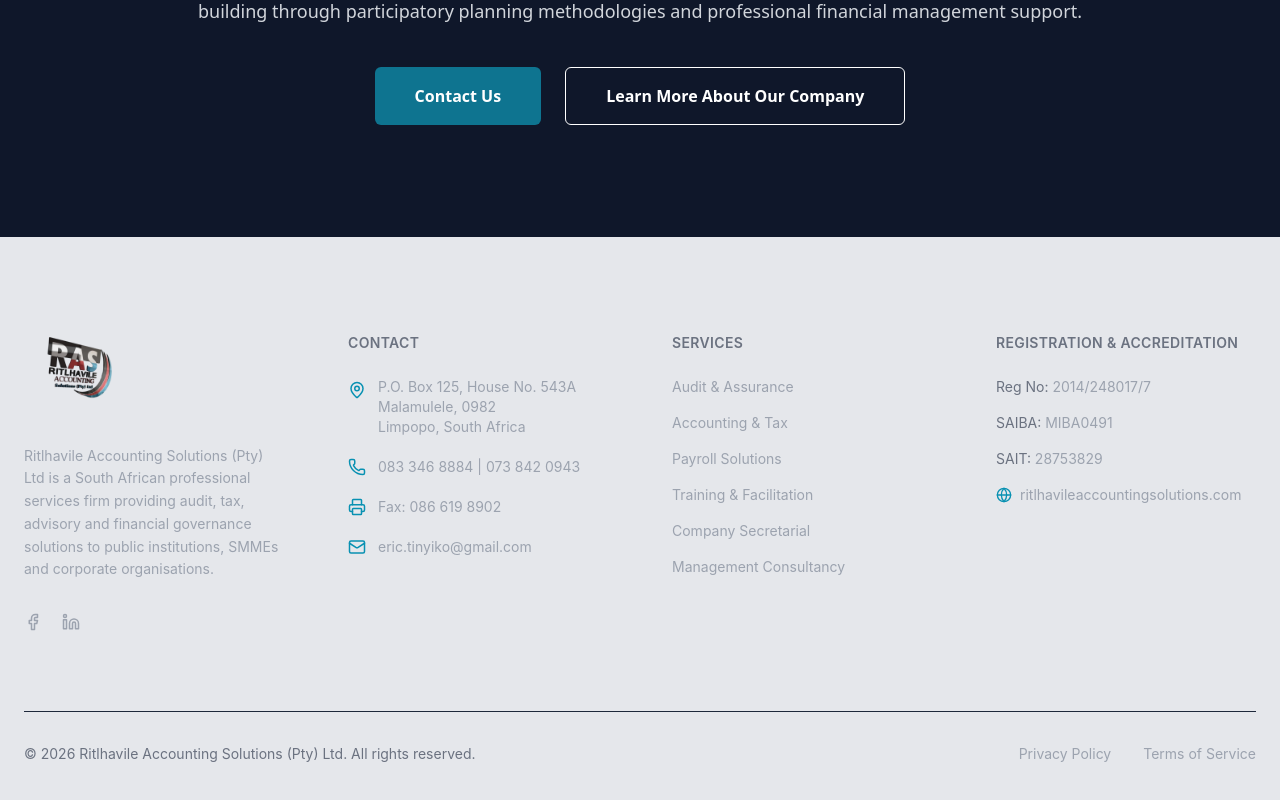
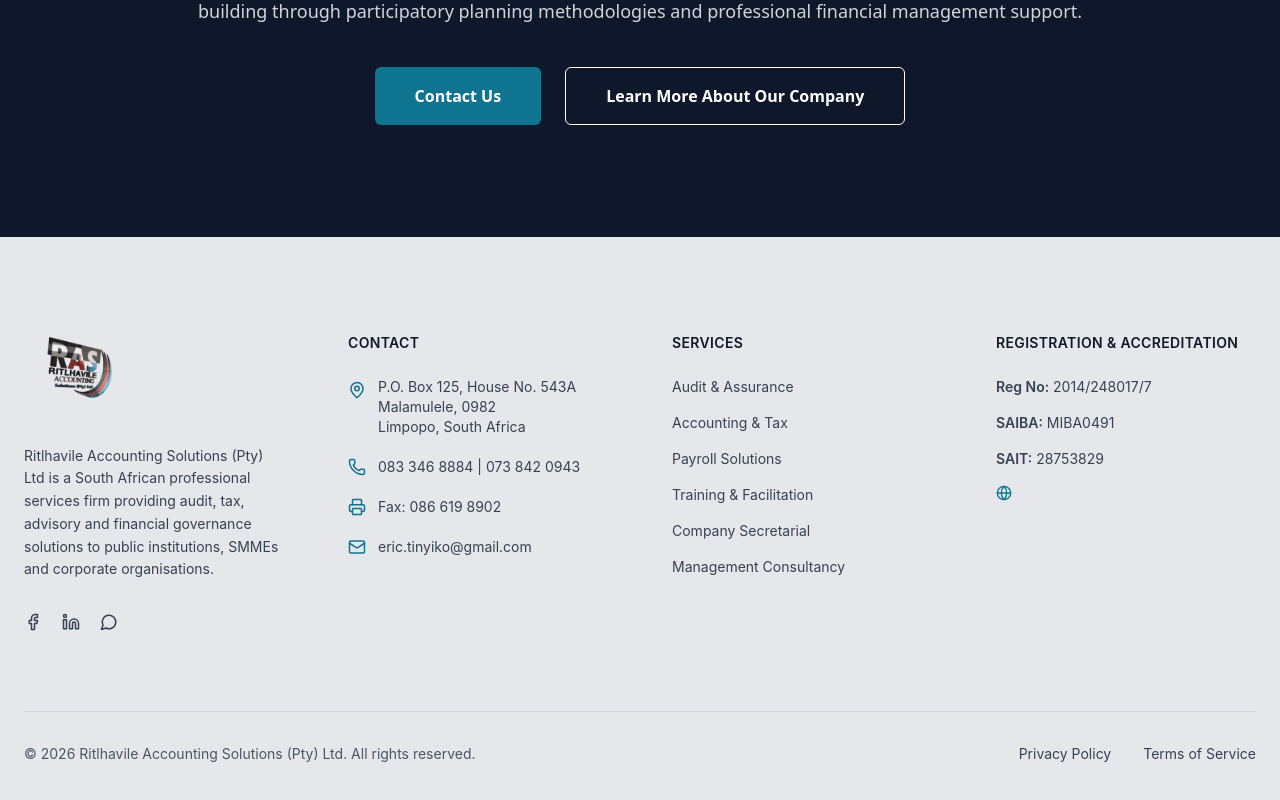
Before and after one commit to Neil-Ntshovelo/rithlavile-accounting-solutions, a React (Vite) app: page /services-items in a window 1280 px wide. Shown: the part 1843-2643 px from the top of the page. Built offline with nearby package versions, Linux system fonts and the light colour scheme.

Commit message:
Add files via upload

```diff
--- a/src/components/Footer.jsx
+++ b/src/components/Footer.jsx
@@ -7,15 +7,17 @@
   Facebook,
   Linkedin,
   Globe,
+  MessageCircle,
 } from "lucide-react";
 import { Link } from "react-router-dom";
 import logo from "../assets/logo.png";
 
 const Footer = () => {
   return (
-    <footer className="bg-gray-200 text-gray-400 pt-24 pb-10">
+    <footer className="bg-gray-200 text-gray-700 pt-24 pb-10">
       <div className="max-w-7xl mx-auto px-6">
         <div className="grid grid-cols-1 md:grid-cols-2 lg:grid-cols-4 gap-16 mb-20">
+
           {/* COMPANY OVERVIEW */}
           <div>
             <div className="mb-8">
@@ -25,49 +27,65 @@
                 className="h-20 w-auto object-contain"
               />
             </div>
+
             <p className="text-sm leading-relaxed mb-8">
               Ritlhavile Accounting Solutions (Pty) Ltd is a South African
               professional services firm providing audit, tax, advisory and
               financial governance solutions to public institutions, SMMEs and
               corporate organisations.
             </p>
+
             <div className="flex gap-5">
-              <a href="#" className="hover:text-white transition duration-300">
+              <a href="#" className="hover:text-cyan-700 transition">
                 <Facebook size={18} />
               </a>
-              <a href="#" className="hover:text-white transition duration-300">
+
+              <a href="#" className="hover:text-cyan-700 transition">
                 <Linkedin size={18} />
+              </a>
+
+              <a
+                href="https://wa.me/27833468884"
+                target="_blank"
+                rel="noopener noreferrer"
+                className="hover:text-green-600 transition"
+              >
+                <MessageCircle size={18} />
               </a>
             </div>
           </div>
 
           {/* CONTACT DETAILS */}
           <div>
-            <h4 className="text-gray-500 font-semibold mb-6 tracking-wide uppercase text-sm">
+            <h4 className="text-gray-900 font-semibold mb-6 tracking-wide uppercase text-sm">
               Contact
             </h4>
+
             <ul className="space-y-5 text-sm">
               <li className="flex items-start gap-3">
-                <MapPin size={18} className="mt-1 text-cyan-600" />
+                <MapPin size={18} className="mt-1 text-cyan-700" />
                 <span>
                   P.O. Box 125, House No. 543A <br />
                   Malamulele, 0982 <br />
                   Limpopo, South Africa
                 </span>
               </li>
+
               <li className="flex items-center gap-3">
-                <Phone size={18} className="text-cyan-600" />
+                <Phone size={18} className="text-cyan-700" />
                 <span>083 346 8884 | 073 842 0943</span>
               </li>
+
               <li className="flex items-center gap-3">
-                <Printer size={18} className="text-cyan-600" />
+                <Printer size={18} className="text-cyan-700" />
                 <span>Fax: 086 619 8902</span>
               </li>
+
               <li className="flex items-center gap-3">
-                <Mail size={18} className="text-cyan-600" />
+                <Mail size={18} className="text-cyan-700" />
                 <a
                   href="mailto:eric.tinyiko@gmail.com"
-                  className="hover:text-white transition duration-300"
+                  className="hover:text-cyan-700 transition"
                 >
                   eric.tinyiko@gmail.com
                 </a>
@@ -77,9 +95,10 @@
 
           {/* SERVICES */}
           <div>
-            <h4 className="text-gray-500 font-semibold mb-6 tracking-wide uppercase text-sm">
+            <h4 className="text-gray-900 font-semibold mb-6 tracking-wide uppercase text-sm">
               Services
             </h4>
+
             <ul className="space-y-4 text-sm">
               {[
                 "Audit & Assurance",
@@ -92,7 +111,7 @@
                 <li key={index}>
                   <Link
                     to="/services-items"
-                    className="hover:text-white transition duration-300"
+                    className="hover:text-cyan-700 transition"
                   >
                     {service}
                   </Link>
@@ -103,51 +122,50 @@
 
           {/* REGULATORY INFORMATION */}
           <div>
-            <h4 className="text-gray-500 font-semibold mb-6 tracking-wide uppercase text-sm">
+            <h4 className="text-gray-900 font-semibold mb-6 tracking-wide uppercase text-sm">
               Registration & Accreditation
             </h4>
+
             <ul className="space-y-4 text-sm">
               <li>
-                <span className="text-gray-500">Reg No:</span>{" "}
-                2014/248017/7
+                <span className="font-semibold">Reg No:</span> 2014/248017/7
               </li>
+
               <li>
-                <span className="text-gray-500">SAIBA:</span>{" "}
-                MIBA0491
+                <span className="font-semibold">SAIBA:</span> MIBA0491
               </li>
+
               <li>
-                <span className="text-gray-500">SAIT:</span>{" "}
-                28753829
+                <span className="font-semibold">SAIT:</span> 28753829
               </li>
+
               <li className="flex items-center gap-2">
-                <Globe size={16} className="text-cyan-600" />
-                <a
-                  href="https://www.ritlhavileaccountingsolutions.com"
-                  target="_blank"
-                  rel="noopener noreferrer"
-                  className="hover:text-white transition duration-300"
-                >
-                  ritlhavileaccountingsolutions.com
-                </a>
+                <Globe size={16} className="text-cyan-700" />
+
               </li>
             </ul>
           </div>
+
         </div>
 
         {/* DIVIDER */}
-        <div className="border-t border-slate-800 pt-8 flex flex-col md:flex-row justify-between items-center text-sm">
-          <p className="text-gray-500">
+        <div className="border-t border-gray-300 pt-8 flex flex-col md:flex-row justify-between items-center text-sm">
+
+          <p className="text-gray-600">
             © {new Date().getFullYear()} Ritlhavile Accounting Solutions (Pty) Ltd.
             All rights reserved.
           </p>
+
           <div className="flex gap-8 mt-4 md:mt-0">
-            <a href="#" className="hover:text-white transition duration-300">
+            <a href="#" className="hover:text-cyan-700 transition">
               Privacy Policy
             </a>
-            <a href="#" className="hover:text-white transition duration-300">
+
+            <a href="#" className="hover:text-cyan-700 transition">
               Terms of Service
             </a>
           </div>
+
         </div>
       </div>
     </footer>
```
